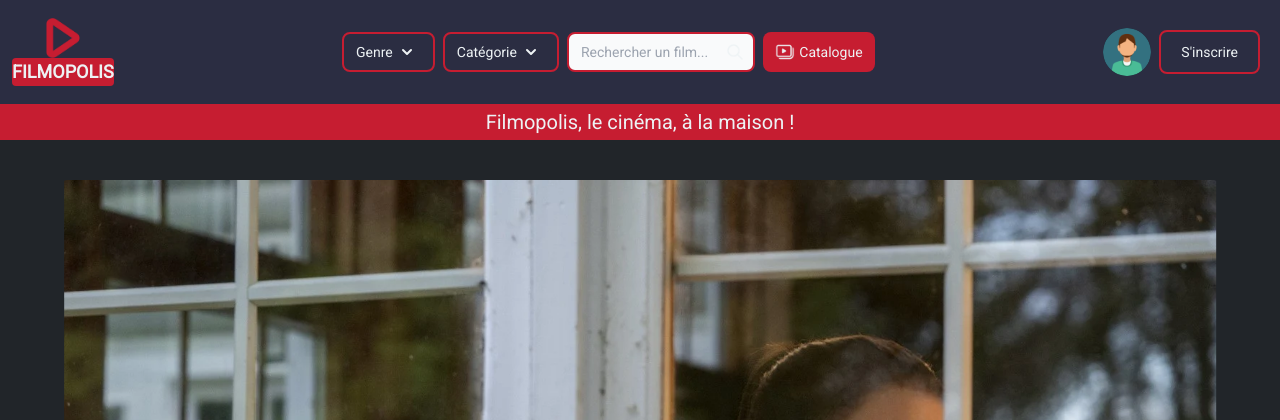
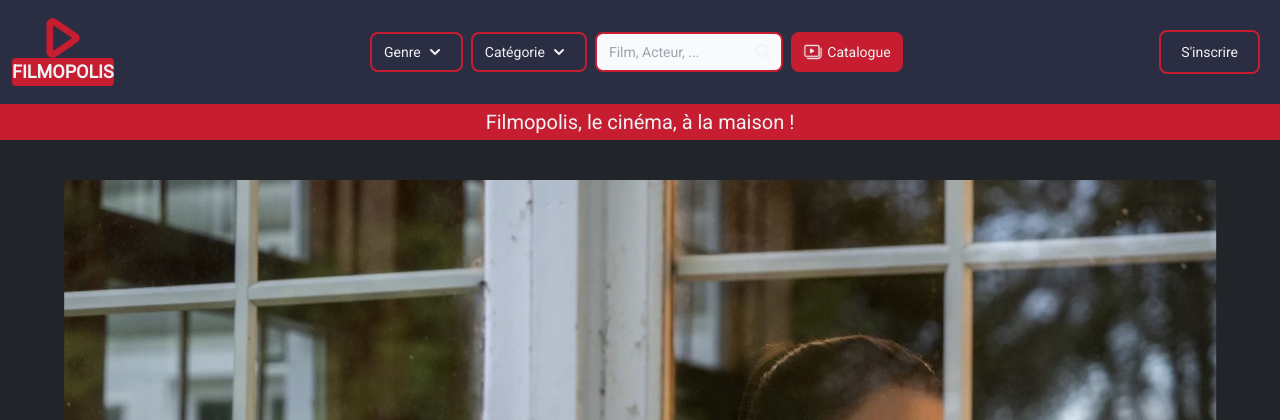
Before and after one commit to HakuDeBang/filmopolis, a PHP site: page / in a window 1280 px wide. Shown: the top 420 px of the page. Run offline with PHP 8.4, Linux system fonts and the light colour scheme; some libraries are stand-ins or nearby versions.

Commit message:
php login logout avatar changing

```diff
--- a/contents/include/navbar.php
+++ b/contents/include/navbar.php
@@ -6,12 +6,22 @@
                 <h1 class="hidden lg:flex bg-cardinal rounded font-bold text-lg">FILMOPOLIS</h1>
             </a>
             <div class="flex items-center lg:order-2">
+                <?php if(isset($_SESSION['id_users'])){
+                ?>
+                    <p class="rounded-lg text-center text-antiflashhite mr-2"><?= $_SESSION['message_admin'];?></p>
+                <?php
+                };
+                ?>
                 <!-- AVATAR -->
-                <button type="button" class="flex mr-3 text-sm bg-gray-800 rounded-full md:mr-2" id="user-menu-button" aria-expanded="false" data-dropdown-toggle="user-dropdown" data-dropdown-placement="bottom">
-                    <span class="sr-only">Open user menu</span>
-                    <img class="w-8 h-8 lg:w-12 lg:h-12 rounded-full" src="../../../FILMOPOLIS/assets/img/users/user.png" alt="user photo">
-                </button>
-                <a href="../../../FILMOPOLIS/contents/pages/inscription.php" type="button" class="text-antiflashWhite border border-2 border-cardinal font-medium rounded-lg text-sm px-5 py-2.5 mr-2">S'inscrire</a>
+                <?php
+                if(isset($_SESSION['id_users'])){
+                echo '<button type="button" class="flex mr-3 text-sm bg-gray-800 rounded-full md:mr-2" id="user-menu-button" aria-expanded="false" data-dropdown-toggle="user-dropdown" data-dropdown-placement="bottom"><span class="sr-only">Open user menu</span>
+                        <img class="w-8 h-8 lg:w-12 lg:h-12 rounded-full" src="../../../FILMOPOLIS/assets/img/users/user.png" alt="user photo">
+                    </button>';
+                }else{
+                    echo '<a href="../../../FILMOPOLIS/contents/pages/inscription.php" type="button" class="text-antiflashWhite border border-2 border-cardinal font-medium rounded-lg text-sm px-5 py-2.5 mr-2">S\'inscrire</a>';
+                }
+                ?>
                 <!-- DROPDOWN MENU PROFILE -->
                 <div class="z-50 w-56 hidden my-4 text-base list-none divide-y rounded-lg shadow bg-gray-700 divide-gray-600" id="user-dropdown">
                     <div class="px-4 py-3">
@@ -26,7 +36,7 @@
                             <a href="#" class="flex flex-wrap items-center px-4 py-2 text-sm text-gray-700 hover:bg-gray-100 dark:hover:bg-gray-600 dark:text-gray-200 dark:hover:text-white"><img src="../../../FILMOPOLIS/assets/img/users/settings.png" class="mr-1 w-5" alt="">Paramètres</a>
                         </li>
                         <li>
-                            <a href="#" class="flex flex-wrap items-center px-4 py-2 text-sm text-gray-700 hover:bg-gray-100 dark:hover:bg-gray-600 dark:text-gray-200 dark:hover:text-white"><img src="../../../FILMOPOLIS/assets/img/users/logout.png" class="mr-1 w-5" alt="">Se déconnecter</a>
+                            <a href="../../../FILMOPOLIS/contents/config/trait_logout.php" class="flex flex-wrap items-center px-4 py-2 text-sm text-gray-700 hover:bg-gray-100 dark:hover:bg-gray-600 dark:text-gray-200 dark:hover:text-white"><img src="../../../FILMOPOLIS/assets/img/users/logout.png" class="mr-1 w-5" alt="">Se déconnecter</a>
                         </li>
                     </ul>
                 </div>
@@ -104,9 +114,9 @@
                     </li>
                     <!-- SEARCHBAR -->
                     <form class="flex items-center my-1">
-                        <label for="simple-search" class="sr-only">Rechercher un film...</label>
+                        <label for="simple-search" class="sr-only">Film, acteur, réalisateur...</label>
                         <div class="relative w-full">
-                            <input type="text" id="simple-search" class="bg-gray-50 border-2 border-cardinal text-gray-900 text-sm rounded-lg block w-full dark:bg-gray-700 dark:border-cardinal dark:placeholder-gray-400 dark:text-white dark:focus:ring-cardinal dark:focus:border-cardinal" placeholder="Rechercher un film..." required>
+                            <input type="text" id="simple-search" class="bg-gray-50 border-2 border-cardinal text-gray-900 text-sm rounded-lg block w-full dark:bg-gray-700 dark:border-cardinal dark:placeholder-gray-400 dark:text-white dark:focus:ring-cardinal dark:focus:border-cardinal" placeholder="Film, Acteur, ..." required>
                             <button type="submit" class="absolute inset-y-0 right-0 p-2.5 ml-1 text-sm font-medium text-antiflashWhite rounded-lg">
                                 <div class="flex items-center pointer-events-none">
                                     <span class="sr-only">Search</span>
```
